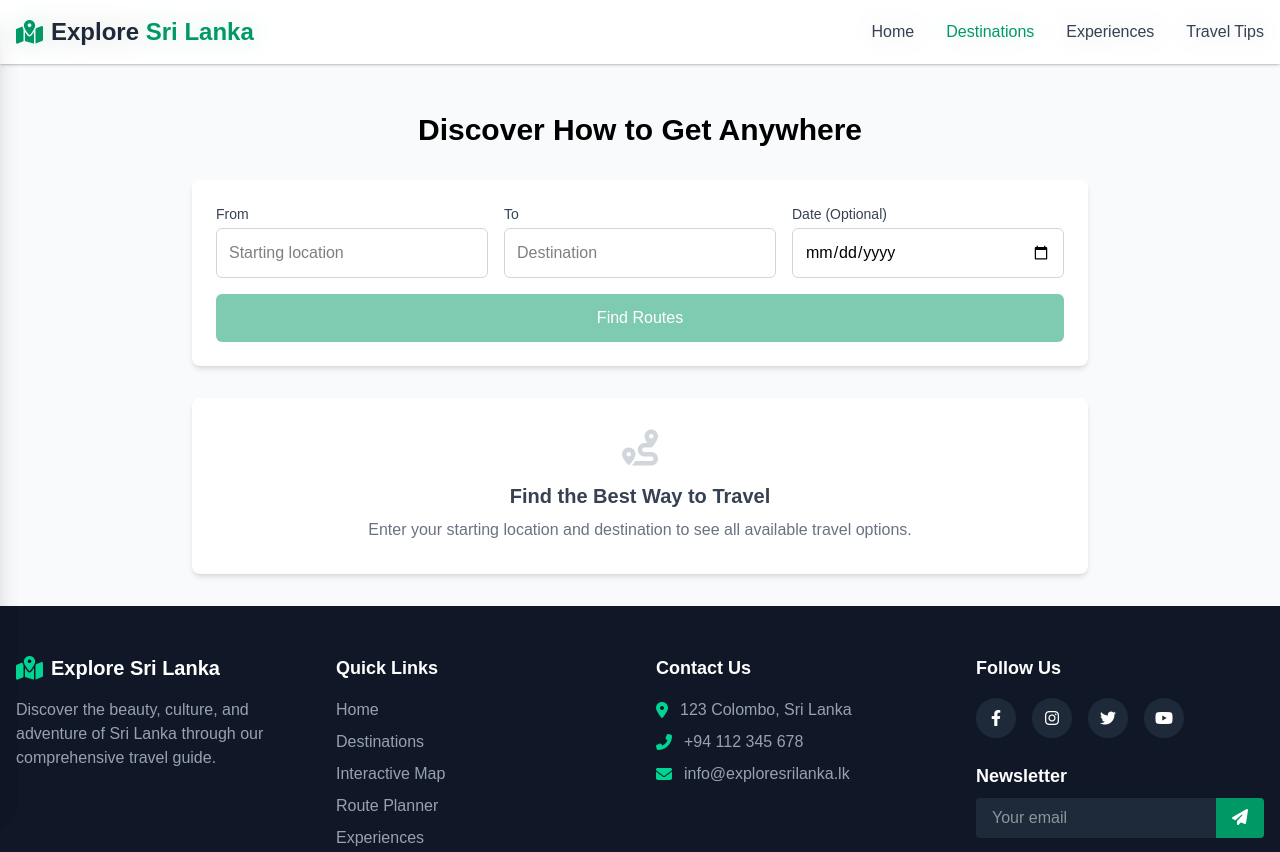
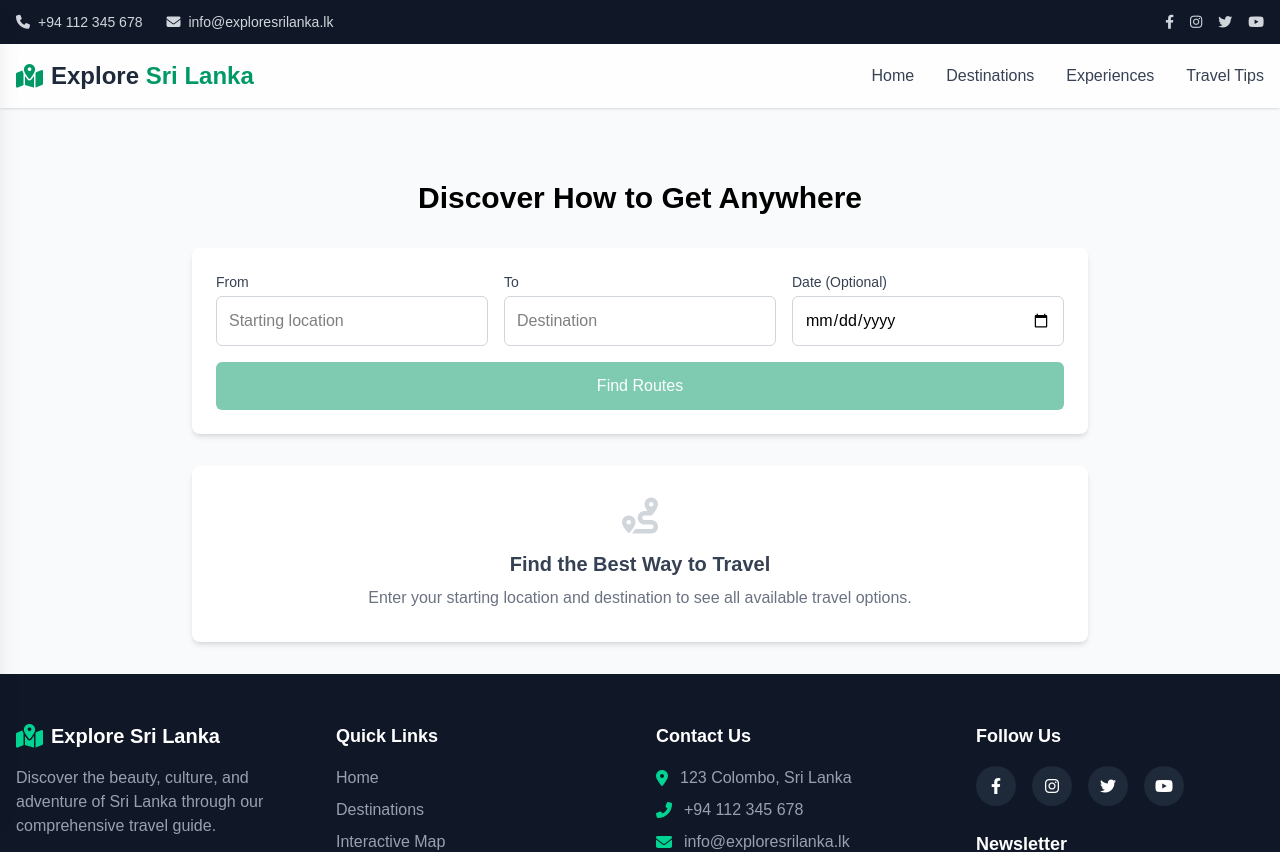
Before and after one commit to piyumal1997/Tourism, a React (Vite) app: page /destinations/route-planner in a window 1280 px wide. Shown: the top 852 px of the page. Built offline with nearby package versions, Linux system fonts and the light colour scheme; a web font is replaced by a local one.

Commit message:
Tourism 1.20

```diff
--- a/src/components/layout/Header/Header.jsx
+++ b/src/components/layout/Header/Header.jsx
@@ -15,40 +15,112 @@ const Header = () => {
   // Check if current path is under destinations
   const isDestinationsActive = location.pathname.startsWith('/destinations');
 
+  // Contact information
+  const CONTACT_INFO = {
+    phone: "+94 112 345 678",
+    email: "info@exploresrilanka.lk",
+    social: [
+      { platform: "facebook-f", url: "#" },
+      { platform: "instagram", url: "#" },
+      { platform: "twitter", url: "#" },
+      { platform: "youtube", url: "#" }
+    ]
+  };
+
+  // Navigation links with dropdown
+  const NAV_LINKS = [
+    { path: "/", label: "Home" },
+    {
+      path: "/destinations",
+      label: "Destinations",
+      dropdown: true,
+      dropdownItems: [
+        { path: "/destinations/map", label: "Interactive Map" },
+        { path: "/destinations/route-planner", label: "Route Planner" }
+      ]
+    },
+    { path: "/experiences", label: "Experiences" },
+    { path: "/travel-tips", label: "Travel Tips" }
+  ];
+
+  // Reusable component for contact information items
+  const ContactItem = ({ icon, href, text }) => (
+    <span className="flex items-center">
+      <i className={`fas ${icon} mr-2`} aria-hidden="true" />
+      <a href={href} className="hover:text-white transition-colors">{text}</a>
+    </span>
+  );
+
+  // Reusable social media link component
+  const SocialLink = ({ platform, url }) => (
+    <a
+      href={url}
+      target="_blank"
+      rel="noopener noreferrer"
+      className="hover:text-emerald-400"
+      aria-label={`Visit our ${platform} page`}
+    >
+      <i className={`fab fa-${platform}`} aria-hidden="true" />
+    </a>
+  );
+
   return (
     <>
-      <header className="fixed top-0 left-0 right-0 z-50 bg-white/80 backdrop-blur-md shadow-sm">
+      {/* Top contact bar with phone/email and social links */}
+      <div className="bg-gray-900 text-gray-300 py-3 text-sm" role="complementary">
+        <div className="container mx-auto px-4 flex justify-between">
+          <div className="flex space-x-6">
+            <ContactItem icon="fa-phone" href={`tel:${CONTACT_INFO.phone}`} text={CONTACT_INFO.phone} />
+            <ContactItem icon="fa-envelope" href={`mailto:${CONTACT_INFO.email}`} text={CONTACT_INFO.email} />
+          </div>
+
+          <div className="flex space-x-4">
+            {CONTACT_INFO.social.map(({ platform, url }) => (
+              <SocialLink key={platform} platform={platform} url={url} />
+            ))}
+          </div>
+        </div>
+      </div>
+
+      <header className="sticky top-0 z-50 bg-white/80 backdrop-blur-md shadow-sm">
         <div className="container mx-auto px-4 py-4 flex justify-between items-center">
           <Link to="/" className="flex items-center space-x-2">
             <i className="fas fa-map-marked-alt text-2xl text-emerald-600"></i>
             <h1 className="text-2xl font-bold text-gray-800">Explore <span className="text-emerald-600">Sri Lanka</span></h1>
           </Link>
+
           <nav className="hidden md:flex space-x-8">
+            {NAV_LINKS.map(({ path, label, dropdown, dropdownItems }) => (
+              <div key={path} className="relative group">
                 <Link
-              to="/"
-              className={`${location.pathname === '/' ? 'text-emerald-600' : 'text-gray-700'} hover:text-emerald-600 font-medium`}
+                  to={path}
+                  className={`${location.pathname === path ? 'text-emerald-600' : 'text-gray-700'} hover:text-emerald-600 font-medium`}
                 >
-              Home
+                  {label}
                 </Link>
+
+                {dropdown && (
+                  <div className="absolute hidden group-hover:block bg-white shadow-xl w-48 left-0 p-4 rounded-md">
+                    <ul className="space-y-3">
+                      {dropdownItems.map((item) => (
+                        <li key={item.path}>
                           <Link
-              to="/destinations"
-              className={`${isDestinationsActive ? 'text-emerald-600' : 'text-gray-700'} hover:text-emerald-600 font-medium`}
+                            to={item.path}
+                            className={`text-gray-600 hover:text-emerald-600 block ${
+                              location.pathname === item.path ? 'text-emerald-600 font-medium' : ''
+                            }`}
                           >
-              Destinations
+                            {item.label}
                           </Link>
-            <Link
-              to="/experiences"
-              className={`${location.pathname.startsWith('/experiences') ? 'text-emerald-600' : 'text-gray-700'} hover:text-emerald-600 font-medium`}
-            >
-              Experiences
-            </Link>
-            <Link
-              to="/travel-tips"
-              className={`${location.pathname.startsWith('/travel-tips') ? 'text-emerald-600' : 'text-gray-700'} hover:text-emerald-600 font-medium`}
-            >
-              Travel Tips
-            </Link>
+                        </li>
+                      ))}
+                    </ul>
+                  </div>
+                )}
+              </div>
+            ))}
           </nav>
+
           <button onClick={openMobileMenu} className="md:hidden text-gray-700">
             <i className="fas fa-bars text-2xl"></i>
           </button>
@@ -59,6 +131,7 @@ const Header = () => {
         isOpen={isMobileMenuOpen}
         onClose={closeMobileMenu}
         currentPath={location.pathname}
+        navLinks={NAV_LINKS}
       />
     </>
   );
--- a/src/pages/Destinations/Destinations.jsx
+++ b/src/pages/Destinations/Destinations.jsx
@@ -29,7 +29,7 @@ const Destinations = () => {
   };
 
   return (
-    <main className="pt-20">
+    <main className="pt-0">
       {/* Hero Section */}
       <section className="relative h-64 bg-gradient-to-r from-emerald-500 to-blue-500 flex items-center justify-center">
         <div className="absolute inset-0 bg-black/30"></div>
--- a/src/pages/Destinations/RoutePlanner.jsx
+++ b/src/pages/Destinations/RoutePlanner.jsx
@@ -58,9 +58,7 @@ const RoutePlanner = () => {
   };
 
   return (
-    <div className="min-h-screen flex flex-col pt-20">
-      <Header />
-
+    <div className="min-h-screen flex flex-col pt-10">
       <main className="flex-grow container mx-auto px-4 py-8">
         <div className="max-w-4xl mx-auto">
           <h1 className="text-3xl font-bold text-center mb-8">Discover How to Get Anywhere</h1>
--- a/src/pages/Experiences/Experiences.jsx
+++ b/src/pages/Experiences/Experiences.jsx
@@ -51,7 +51,7 @@ const Experiences = () => {
   ];
 
   return (
-    <main className="pt-20">
+    <main className="pt-0">
       {/* Hero Section */}
       <section className="relative h-96 bg-gradient-to-r from-emerald-500 to-blue-500 flex items-center justify-center">
         <div className="absolute inset-0 bg-black/30"></div>
--- a/src/pages/Home/Home.jsx
+++ b/src/pages/Home/Home.jsx
@@ -10,7 +10,7 @@ const NewsletterSignup = lazy(() => import('./Sections/NewsletterSignup'));
 
 const Home = () => {
   return (
-    <div className="home-page pt-16">
+    <div className="home-page">
       <Suspense fallback={<LoadingSpinner />}>
         <HeroSection />
       </Suspense>
--- a/src/pages/LocationDetail/LocationDetail.jsx
+++ b/src/pages/LocationDetail/LocationDetail.jsx
@@ -34,7 +34,7 @@ const LocationDetail = () => {
 
   if (loading) {
     return (
-      <div className="min-h-screen flex items-center justify-center pt-20">
+      <div className="min-h-screen flex items-center justify-center pt-0">
         <LoadingSpinner size="lg" />
       </div>
     );
@@ -42,7 +42,7 @@ const LocationDetail = () => {
 
   if (!location) {
     return (
-      <div className="min-h-screen flex items-center justify-center pt-20">
+      <div className="min-h-screen flex items-center justify-center">
         <div className="text-center">
           <h2 className="text-2xl font-bold">Location Not Found</h2>
           <p className="mt-2">The location you're looking for doesn't exist.</p>
@@ -55,7 +55,7 @@ const LocationDetail = () => {
   }
 
   return (
-    <div className="location-detail-page pt-20">
+    <div className="location-detail-page pt-0">
       <Suspense fallback={<LoadingSpinner />}>
         <LocationGallery location={location} />
       </Suspense>
--- a/src/pages/TravelTips/TravelTips.jsx
+++ b/src/pages/TravelTips/TravelTips.jsx
@@ -39,7 +39,7 @@ const TravelTips = () => {
   ];
 
   return (
-    <main className="pt-20">
+    <main className="pt-0">
       {/* Hero Section */}
       <section className="relative h-96 bg-gradient-to-r from-emerald-500 to-blue-500 flex items-center justify-center">
         <div className="absolute inset-0 bg-black/30"></div>
```
Lines whose indentation alone changed are shown as unchanged.
